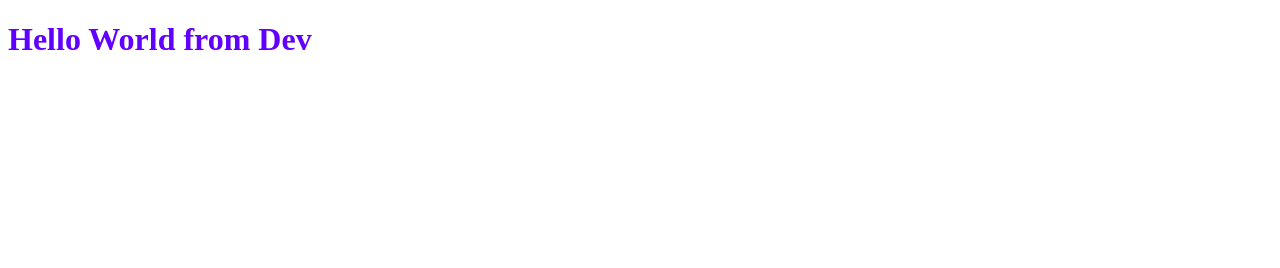
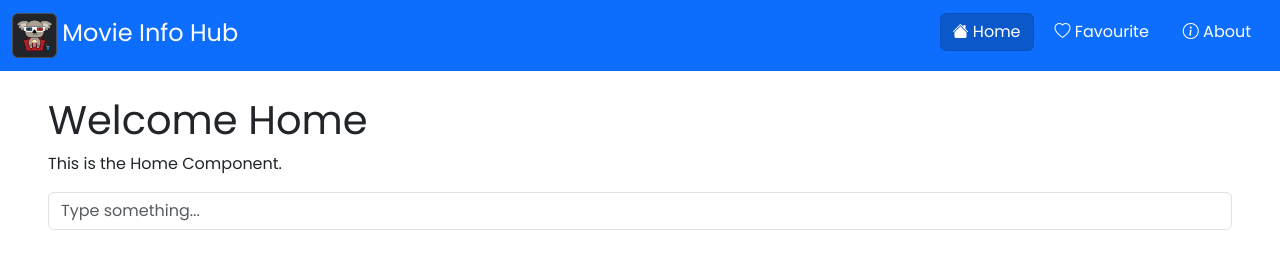
Before and after one commit to joydakua/movie-app-ts-vite-v1, a website built with Vite: page index.html in a window 1280 px wide. Built offline with nearby package versions, Linux system fonts and the light colour scheme; a web font is replaced by a local one.

Commit message:
JD-09-03-2026-Message:
Uploading changes from the development repository

```diff
--- a/index.html
+++ b/index.html
@@ -1,13 +1,41 @@
 <!doctype html>
 <html lang="en">
-  <head>
-    <meta charset="UTF-8" />
-    <link rel="icon" type="image/svg+xml" href="/vite.svg" />
-    <meta name="viewport" content="width=device-width, initial-scale=1.0" />
-    <title>movie-app-ts-vite--v1</title>
-  </head>
-  <body>
+
+<head>
+  <meta charset="UTF-8" />
+  <meta name="viewport" content="width=device-width, initial-scale=1.0" />
+  <link rel="shortcut icon" href="/favicon.png" type="image/x-icon">
+  <link href="https://cdn.jsdelivr.net/npm/bootstrap@5.3.8/dist/css/bootstrap.min.css" rel="stylesheet"
+    integrity="sha384-sRIl4kxILFvY47J16cr9ZwB07vP4J8+LH7qKQnuqkuIAvNWLzeN8tE5YBujZqJLB" crossorigin="anonymous">
+  <script src="https://cdn.jsdelivr.net/npm/bootstrap@5.3.8/dist/js/bootstrap.bundle.min.js"
+    integrity="sha384-FKyoEForCGlyvwx9Hj09JcYn3nv7wiPVlz7YYwJrWVcXK/BmnVDxM+D2scQbITxI"
+    crossorigin="anonymous"></script>
+  <link rel="stylesheet" href="https://cdn.jsdelivr.net/npm/bootstrap-icons@1.13.1/font/bootstrap-icons.min.css"
+    crossorigin="anonymous">
+  <title>Movie Info Hub</title>
+</head>
+
+<body class="pt-5">
+  <header class="header-element">
+    <nav class="navbar fixed-top navbar-expand-lg bg-primary" data-bs-theme="dark">
+      <div class="container-fluid">
+        <a class="navbar-brand" href="/home">
+          <img class="d-inline-block align-text-center navbar-brand-logo img-thumbnail rounded" width="45" height="45" src="/logo.png" alt="Movie Info Hub Logo">
+          <span class="navbar-brand-logo-text d-inline-block align-text-center fs-4">Movie Info Hub</span>
+        </a>
+        <button class="navbar-toggler" type="button" data-bs-toggle="collapse" data-bs-target="#navbarSupportedContent"
+          aria-controls="navbarSupportedContent" aria-expanded="false" aria-label="Toggle navigation">
+          <span class="navbar-toggler-icon"></span>
+        </button>
+        <div class="collapse navbar-collapse" id="navbarSupportedContent">
+        </div>
+      </div>
+    </nav>
+  </header>
+  <main class="container-fluid mt-5 ps-5 pe-5">
     <div id="app"></div>
-    <script type="module" src="./src/ts/main.ts"></script>
-  </body>
+  </main>
+  <script type="module" src="/src/ts/main.ts"></script>
+</body>
+
 </html>
--- a/package.json
+++ b/package.json
@@ -1,5 +1,5 @@
 {
-  "name": "movie-app-ts-vite--v1",
+  "name": "movie-app-ts-vite-v1",
   "private": true,
   "version": "0.0.0",
   "type": "module",
@@ -13,9 +13,5 @@
     "sass-embedded": "^1.97.3",
     "typescript": "~5.9.3",
     "vite": "^7.3.1"
-  },
-  "dependencies": {
-    "@popperjs/core": "^2.11.8",
-    "bootstrap": "^5.3.8"
   }
 }
--- a/src/scss/style.scss
+++ b/src/scss/style.scss
@@ -1,3 +1,13 @@
-.title{
-    color: rgb(98, 0, 255);
+@import url('https://fonts.googleapis.com/css2?family=DM+Serif+Text:ital@0;1&family=Honk:MORF@15&display=swap');
+@import url("https://fonts.googleapis.com/css2?family=IBM+Plex+Serif:wght@400;500&family=Lora:wght@400;500&family=Poppins:wght@400;600&display=swap");
+
+* {
+    margin: 0;
+    padding: 0;
+    box-sizing: border-box;
+    font-family: "Poppins", sans-serif;
 }
+
+.navbar-brand-logo-text {
+    font-family: "Honk", "Poppins", sans-serif, system-ui;
+}
--- /dev/null
+++ b/src/ts/components/about.component.ts
@@ -0,0 +1,7 @@
+const AboutComponent = (): string => {
+    return `
+        <h1 class="title">Hello World From About...</h1>
+    `
+}
+
+export default AboutComponent;
--- /dev/null
+++ b/src/ts/components/favourite.component.ts
@@ -0,0 +1,7 @@
+const FavouriteComponent = (): string => {
+    return `
+        <h1 class="title">Hello World From Favourite...</h1>
+    `
+}
+
+export default FavouriteComponent;
--- /dev/null
+++ b/src/ts/components/home.component.ts
@@ -0,0 +1,20 @@
+import HomeStore from "../store/home.store";
+
+const HomeComponent = (): string => {
+    return `
+        <div>
+            <h1 class="title">Welcome Home</h1>
+            <p>This is the Home Component.</p>
+            <input id="homeInput" type="text" class="form-control" value="${HomeStore.homeInputValue}" placeholder="Type something..." />
+        </div>
+    `;
+}
+
+export const HomeComponentEvents = () => {
+    const input = document.querySelector<HTMLInputElement>("#homeInput");
+    input?.addEventListener("input", () => {
+        HomeStore.homeInputValue = input.value;
+    });
+};
+
+export default HomeComponent;
--- /dev/null
+++ b/src/ts/components/navbar.component.ts
@@ -0,0 +1,36 @@
+import NavbarComponentData from "../data/navbar.dto";
+import type { TNavbar } from "../types/navbar.type";
+import RenderApp from "../main";
+
+const NavbarComponent = (): string => {
+    return `
+    <ul class="navbar-nav ms-auto text-center mb-2 mb-lg-0">
+        ${NavbarComponentData.map((item) => `
+            <li class="nav-item mx-1 mb-2">
+                <button id="${item.id}" class="btn btn-primary ${item.isActive ? "active" : ""}">
+                    <i class="${item.icon}${item.isFillIcon ? "-fill" : ""}"></i>
+                    <span class="nav-btn-text">${item.name}</span>
+                </button>
+            </li>
+        `).join("")}
+    </ul>
+    `;
+}
+
+export const NavbarButtonEventRegistration = () => {
+    NavbarComponentData.forEach((item: TNavbar) => {
+        const btn = document.querySelector<HTMLButtonElement>(`#${item.id}`);
+        btn?.addEventListener("click", () => {
+            NavbarComponentData.forEach(nav => {
+                nav.isActive = false;
+                nav.isFillIcon = false;
+            });
+            item.isActive = true;
+            item.isFillIcon = true;
+            history.pushState({}, "", `/${item.name.toLowerCase()}`);
+            RenderApp();
+        });
+    });
+};
+
+export default NavbarComponent;
--- /dev/null
+++ b/src/ts/data/components.dto.ts
@@ -0,0 +1,12 @@
+import AboutComponent from "../components/about.component";
+import FavouriteComponent from "../components/favourite.component";
+import HomeComponent from "../components/home.component";
+import type { TComponentMap } from "../types/component.type";
+
+const ComponentMap: TComponentMap = {
+    Home: HomeComponent,
+    Favourite: FavouriteComponent,
+    About: AboutComponent
+};
+
+export default ComponentMap;
--- /dev/null
+++ b/src/ts/data/navbar.dto.ts
@@ -0,0 +1,27 @@
+import type { TNavbar } from "../types/navbar.type";
+
+const NavbarComponentData: Array<TNavbar> = [
+    {
+        id: "btn_1",
+        name: "Home",
+        icon: "bi bi-house",
+        isActive: true,
+        isFillIcon: true
+    },
+    {
+        id: "btn_2",
+        name: "Favourite",
+        icon: "bi bi-heart",
+        isActive: false,
+        isFillIcon: false
+    },
+    {
+        id: "btn_3",
+        name: "About",
+        icon: "bi bi-info-circle",
+        isActive: false,
+        isFillIcon: false
+    }
+];
+
+export default NavbarComponentData;
--- a/src/ts/main.ts
+++ b/src/ts/main.ts
@@ -1,3 +1,49 @@
 import '../scss/style.scss';
+import NavbarComponent, { NavbarButtonEventRegistration } from './components/navbar.component';
+import NavbarComponentData from './data/navbar.dto';
+import ComponentMap from './data/components.dto';
+import { HomeComponentEvents } from "./components/home.component";
 
-document.querySelector<HTMLDivElement>('#app')!.innerHTML = `<h1 class="title">Hello World from Dev</h1>`;
+const ResolveRouteFromURL = (): void => {
+    NavbarComponentData.forEach(nav => { nav.isActive = false; nav.isFillIcon = false; });
+    const path = window.location.pathname.replace("/", "").toLowerCase();
+    const route = NavbarComponentData.find(item => item.name.toLowerCase() === path);
+    if (route) {
+        route.isActive = true;
+        route.isFillIcon = true;
+    } else {
+        NavbarComponentData[0].isActive = true;
+        NavbarComponentData[0].isFillIcon = true;
+        history.replaceState({}, "", "/home");
+    }
+};
+
+const RenderApp = (): void => {
+    const navbar = document.querySelector<HTMLDivElement>("#navbarSupportedContent");
+    navbar!.innerHTML = NavbarComponent();
+    NavbarButtonEventRegistration();
+    const activeItem = NavbarComponentData.find(item => item.isActive);
+    if (activeItem) {
+        const app = document.querySelector<HTMLDivElement>("#app");
+        app!.innerHTML = ComponentMap[activeItem.name]();
+        switch (activeItem.name) {
+            case 'Home':
+                HomeComponentEvents();
+                break;
+            case 'Favourite':
+                break;
+            case 'About':
+                break;
+        }
+    }
+};
+
+window.addEventListener("popstate", () => {
+    ResolveRouteFromURL();
+    RenderApp();
+});
+
+ResolveRouteFromURL();
+RenderApp();
+
+export default RenderApp;
--- /dev/null
+++ b/src/ts/store/home.store.ts
@@ -0,0 +1,5 @@
+const HomeStore = {
+    homeInputValue: ""
+};
+
+export default HomeStore;
--- /dev/null
+++ b/src/ts/types/component.type.ts
@@ -0,0 +1,4 @@
+
+import type { TNavName } from "./navbar.type";
+
+export declare type TComponentMap = Record<TNavName, () => string>
```
Also changed, not shown: src/ts/types/navbar.type.ts (added, +9 -0 lines), public/favicon.png (added), public/logo.png (added), public/no_image_found.png (added), 3 other files.
